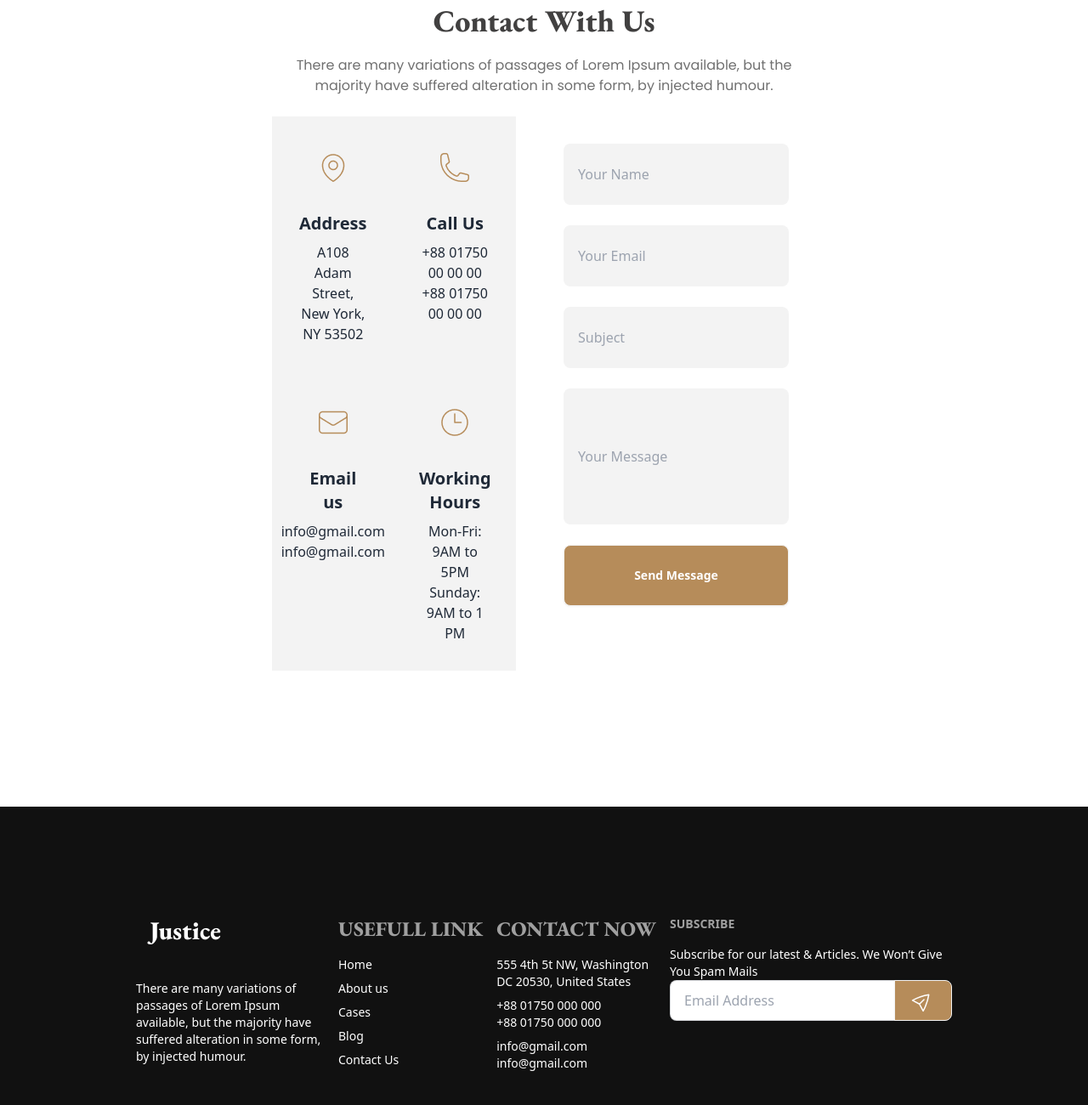
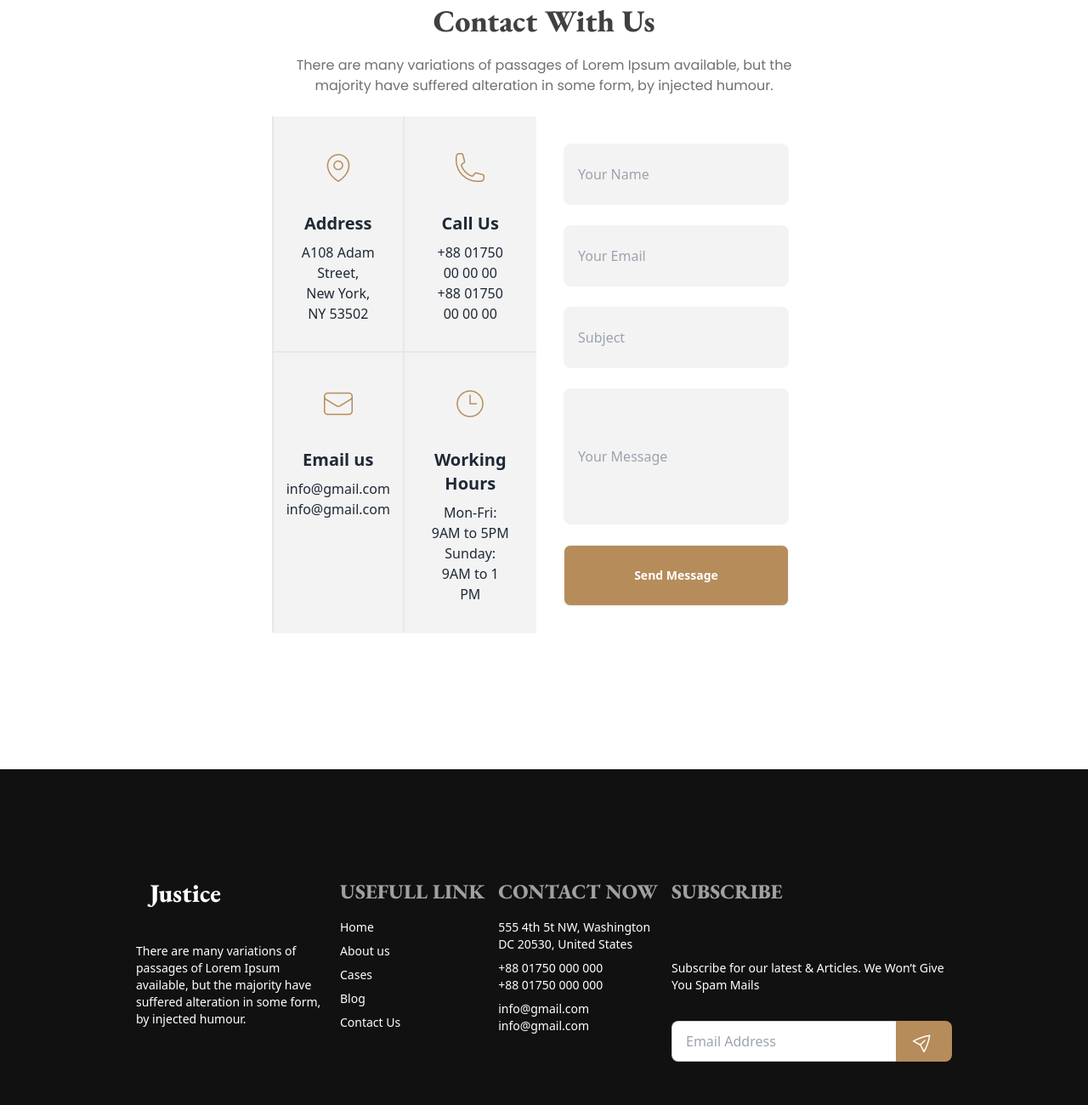
Before and after one commit to somir62/legal-solution, a plain HTML site: page index.html in a window 1280 px wide. Shown: the part 4660-5960 px from the top of the page at 85% size. Drawn offline with nearby package versions, Linux system fonts and the light colour scheme.

Commit message:
edited footer

```diff
--- a/index.html
+++ b/index.html
@@ -360,12 +360,12 @@
         </p>
       </div>
 
-      <div class="flex gap-6">
+      <div class="flex">
         <!-- Contact items -->
         <div class="flex-1 bg-[#F3F3F3]">
           <div class="grid grid-cols-2">
             <!-- Contact item -1 -->
-            <div class="card ">
+            <div class="card border-b-2 border-x-2 rounded-none">
               <figure class="px-10 pt-10">
                 <img src="./images/location.png" alt="Shoes"/>
               </figure>
@@ -376,7 +376,7 @@
               </div>
             </div>
             <!-- Contact item -2 -->
-            <div class="card ">
+            <div class="card border-b-2 rounded-none">
               <figure class="px-10 pt-10">
                 <img src="./images/call.png" alt="Shoes"/>
               </figure>
@@ -387,7 +387,7 @@
               </div>
             </div>
             <!-- Contact item -3 -->
-            <div class="card ">
+            <div class="card border-x-2 rounded-none">
               <figure class="px-10 pt-10">
                 <img src="./images/email.png" alt="Shoes"/>
               </figure>
@@ -467,12 +467,12 @@
     </nav>
 
     <form>
-      <header class="footer-title">Subscribe</header>
+      <header class="footer-title font-extrabold font-ebGaramond text-2xl text-white">Subscribe</header>
       <fieldset class="form-control w-80">
-        <p>Subscribe for our latest & Articles. We Won’t Give You Spam Mails</p>
+        <p class="mt-12 mb-8">Subscribe for our latest & Articles. We Won’t Give You Spam Mails</p>
         <div class="join">
           <input type="text" placeholder="Email Address" class="input input-bordered join-item" />
-          <button class="btn bg-btn-bg-color join-item rounded-l-lg">
+          <button class="btn bg-btn-bg-color join-item rounded-r-lg border-none ">
             <svg xmlns="http://www.w3.org/2000/svg" width="34" height="34" viewBox="0 0 34 34" fill="none">
               <g clip-path="url(#clip0_12_37)">
                 <path d="M12.7279 21.2427L4.52197 16.8989C10.4846 13.6228 16.9629 11.3888 23.6775 10.2931C22.5826 17.0078 20.3492 23.4863 17.0738 29.4494L12.7279 21.2427ZM12.7279 21.2427L18.0312 15.9394" stroke="white" stroke-width="1.5" stroke-linecap="round" stroke-linejoin="round"/>
```
